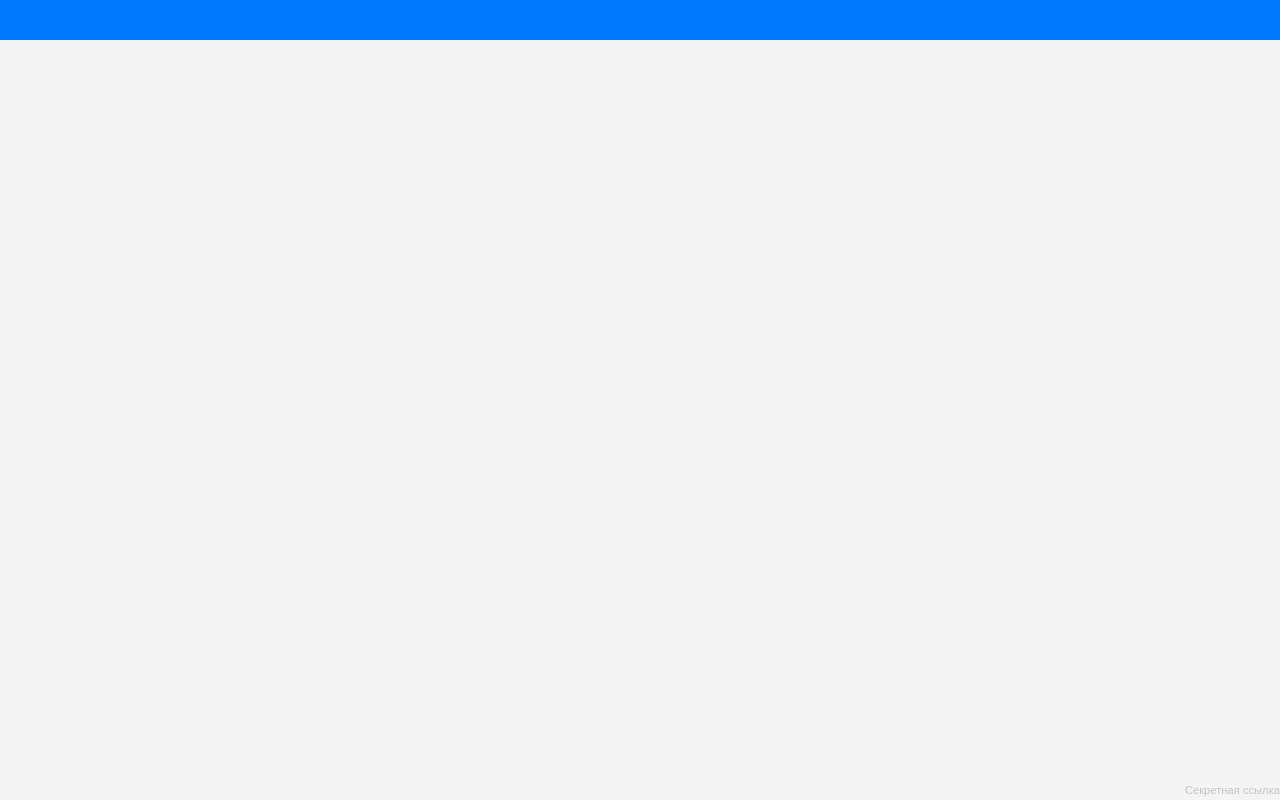
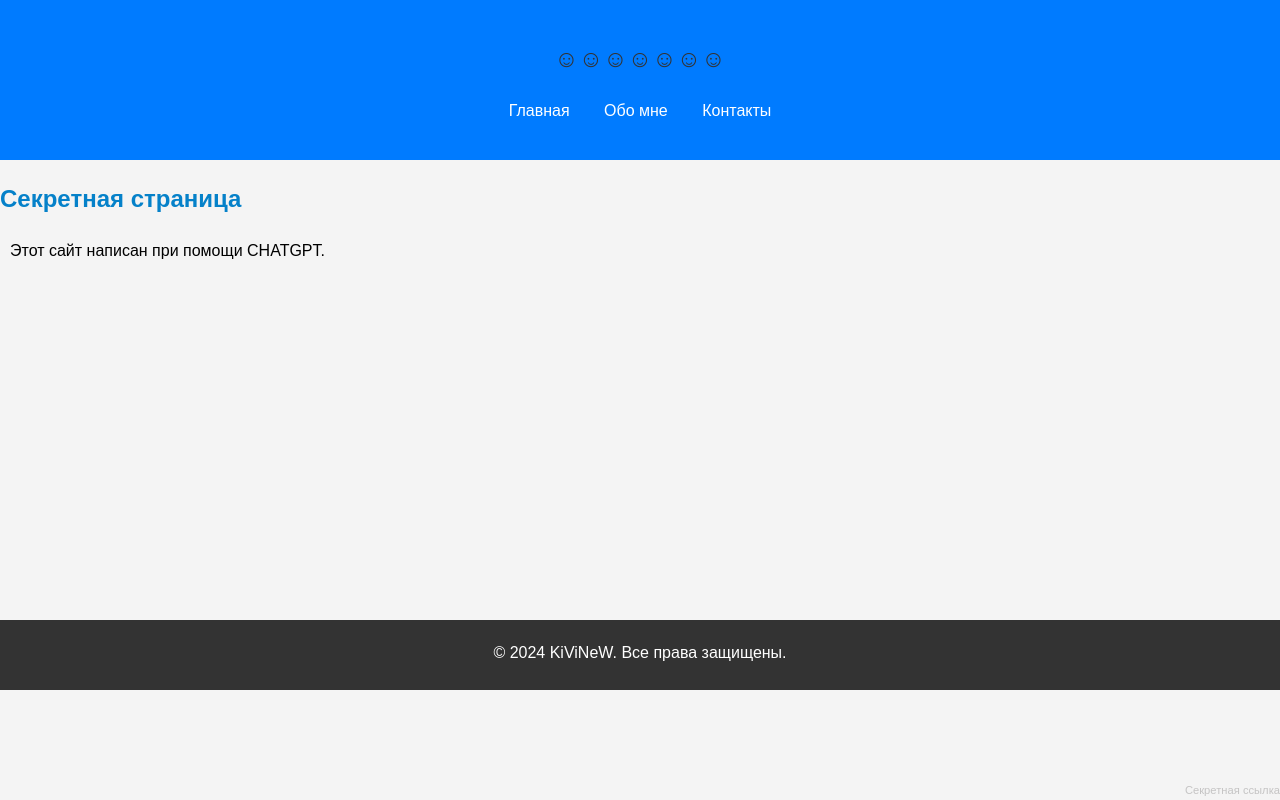
Before and after one commit to kivinew/Flask-project, a Flask app: page /kivinew in a window 1280 px wide. Run offline with Flask 3, Linux system fonts and the light colour scheme.

Commit message:
интересные эксперименты

```diff
--- a/app.py
+++ b/app.py
@@ -11,9 +11,9 @@ def home():
 def about():
     return render_template('about.html')
 
-@app.route('/contact')
+@app.route('/contacts')
 def contact():
-    return render_template('contact.html')
+    return render_template('contacts.html')
 
 @app.route('/<name>')
 def hello(name):
--- a/static/styles.css
+++ b/static/css/styles.css
@@ -1,7 +1,8 @@
 /* Общие стили */
-body {
+html, body {
     font-family: Arial, sans-serif;
     line-height: 1.6;
+    height: 100%;
     margin: 0;
     padding: 0;
     background-color: #f4f4f4;
@@ -17,6 +18,7 @@ header {
 
 /* Основной контент */
 .container {
+    min-height: calc(100% - 50px);
     max-width: 800px;
     margin: 20px auto;
     padding: 20px;
@@ -41,12 +43,18 @@ nav a {
 }
 
 /* Заголовки */
-h1, h2 {
+h1 {
     color: #333;
+    margin-top: 20px;  /* Отступ сверху для h */
+    margin-bottom: 20px; /* Отступ снизу для h */
+    font-size: 1.5em;     /* Размер шрифта для h */
 }
 
-h1 {
-    margin-bottom: 10px;
+h2 {
+    color: #0581c9;
+    margin-top: 20px;  /* Отступ сверху для h */
+    margin-bottom: 20px; /* Отступ снизу для h */
+    font-size: 1.5em;     /* Размер шрифта для h */
 }
 
 /* Параграфы */
@@ -79,9 +87,12 @@ footer {
     color: #fff;
     position: relative;
     bottom: 0;
+    height: 50px;
     width: 100%;
     margin-top: 20px;
 }
+
+.content { min-height: calc(65% - 100px); }
 
 /* Скрытая ссылка */
 .hidden-link {
--- a/templates/index.html
+++ b/templates/index.html
@@ -4,7 +4,7 @@
     <meta charset="UTF-8">
     <meta name="viewport" content="width=device-width, initial-scale=1.0">
     <title>Сайт-визитка</title>
-    <link rel="stylesheet" href="static/secret_style.css"> <!-- Подключаем таблицу стилей -->
+    <link rel="stylesheet" href="static/css/secret_style.css"> <!-- Подключаем таблицу стилей -->
 </head>
 <body>
     <header>
--- a/templates/kivinew.html
+++ b/templates/kivinew.html
@@ -4,15 +4,28 @@
     <meta charset="UTF-8">
     <meta name="viewport" content="width=device-width, initial-scale=1.0">
     <title>Главная страница</title>
-    <link rel="stylesheet" href="{{ url_for('static', filename='styles.css') }}">
+    <link rel="stylesheet" href="{{ url_for('static', filename='css/styles.css') }}">
 </head>
 <body>
     <header>
+        <h1>☺☺☺☺☺☺☺</h1>
+        <nav>
+            <ul>
+                <li><a href="/">Главная</a></li>
+                <li><a href="/about">Обо мне</a></li>
+                <li><a href="/contacts">Контакты</a></li>
+            </ul>
+        </nav>
+    </header>
+    <main class="content">
+        <h2>Секретная страница</h2>
 
-
-
-    </header>
-
+        <p>Этот сайт написан при помощи CHATGPT.</p>
+    </main>
+    <footer>
+        <p>&copy; 2024 KiViNeW. Все права защищены.</p>
+    </footer>
+    <em></em>
     <a href="http://youtube.com/@synwise" class="hidden-link" target="_blank">Секретная ссылка</a>
 </body>
 </html>
```
Also changed, not shown: templates/about.html (+5 -5 lines), templates/contacts.html (renamed from templates/contact.html, +4 -4 lines), templates/home.html (+4 -4 lines), static/css/secret_style.css (renamed from static/secret_style.css).
